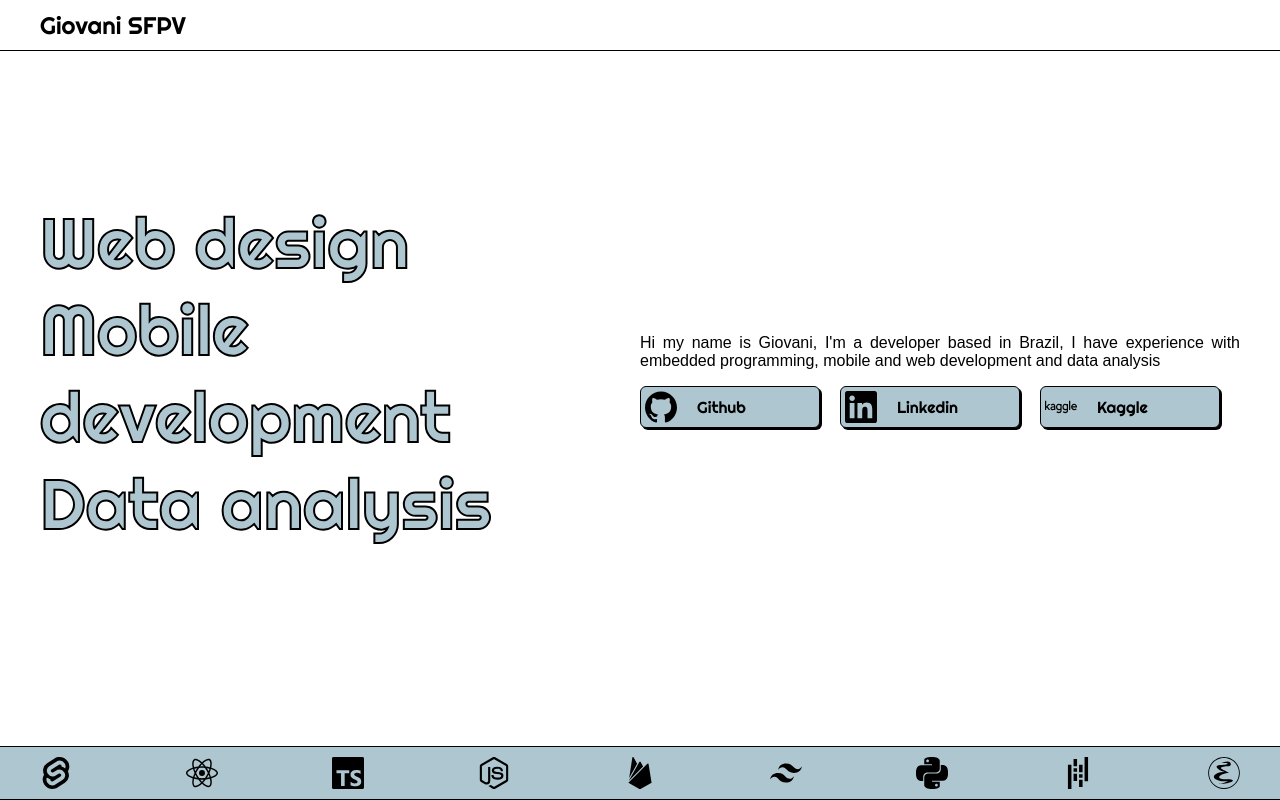
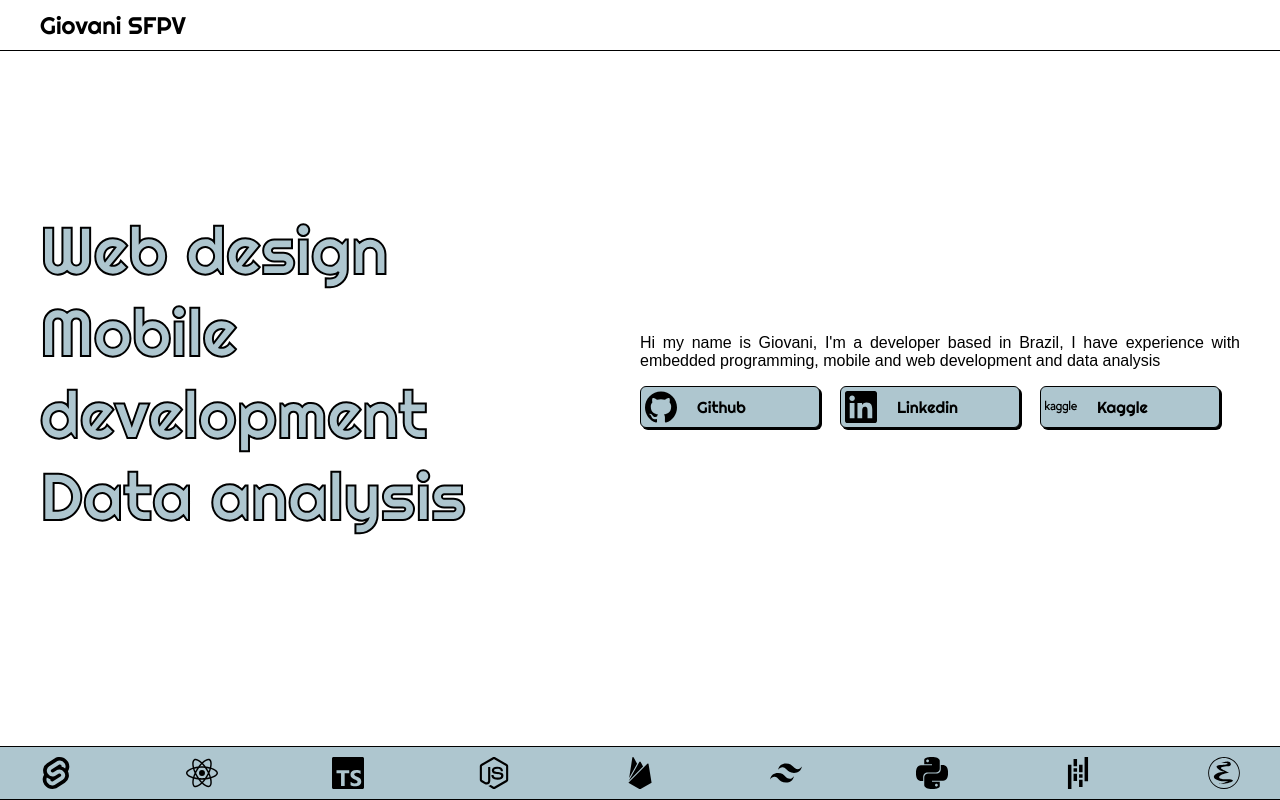
Before and after one commit to Giovani-Pedroso/Giovani-Pedroso.github.io, a SvelteKit app: page / in a window 1280 px wide. Shown: the top 800 px of the page. Built offline with nearby package versions, Linux system fonts and the light colour scheme.

Commit message:
version 1.0.2

```diff
--- a/src/components/home/Hero.svelte
+++ b/src/components/home/Hero.svelte
@@ -72,7 +72,7 @@ Hi my name is Giovani, I'm a developer based in Brazil, I have experience with e
   }
   .topics{
     margin:0px;
-    font-size:70px;
+    font-size:66px;
     /* color: var(--accent-color); */
     /* color: var(--secondary-color); */
   }
```
